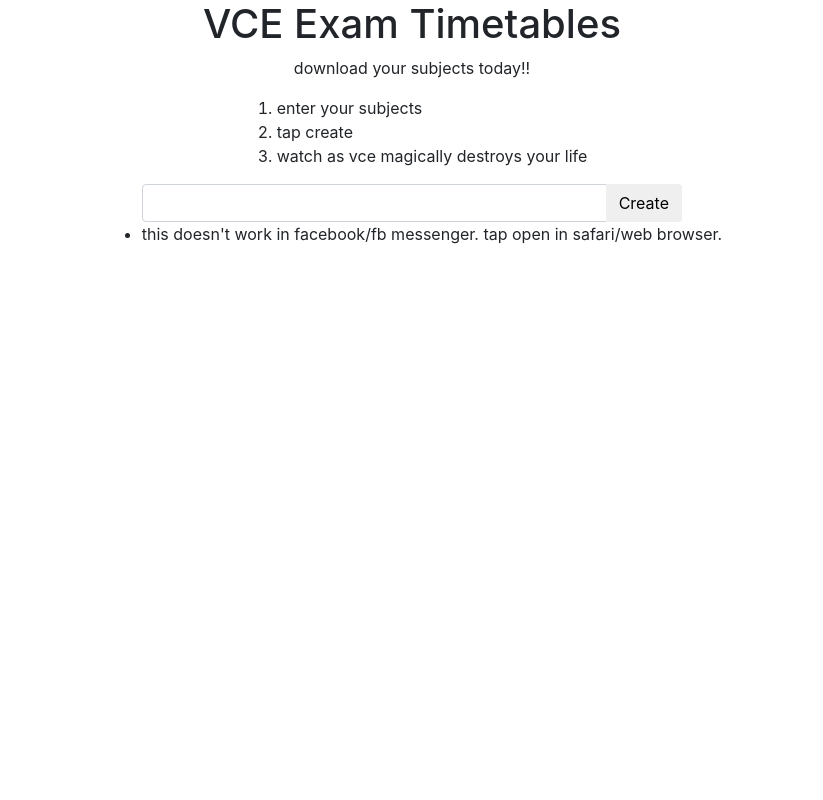
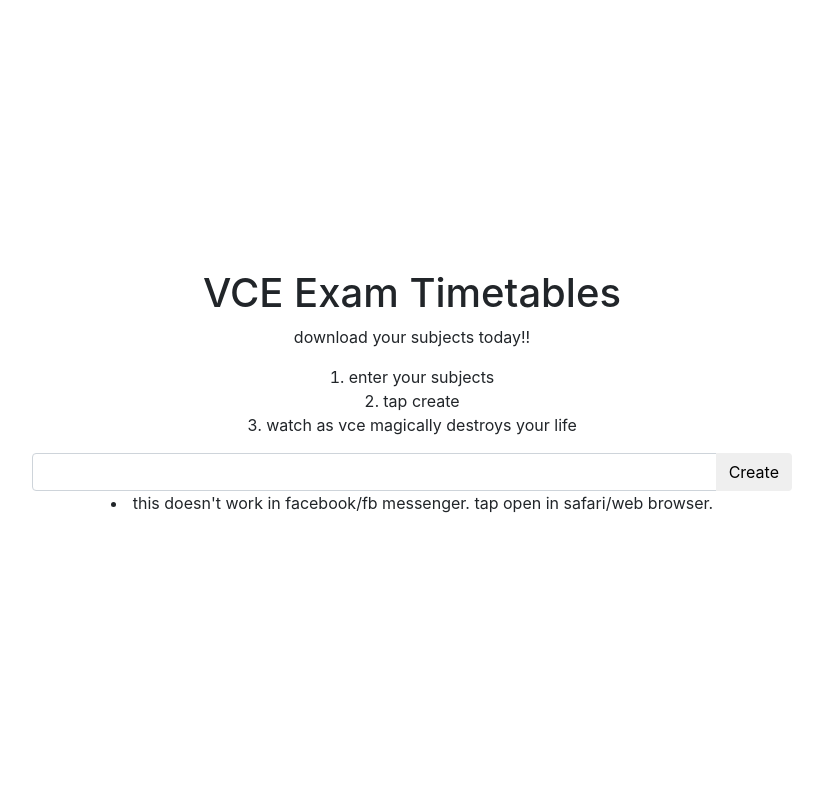
Before and after one commit to epetousis/vce-exam-timetables, a Flask app: page / in a window 1280 px wide. Shown: the whole page, without its empty margins (228-1051 px from the left). Run offline with Flask 2, Linux system fonts and the light colour scheme; some libraries are stand-ins or nearby versions.

Commit message:
Centre aligned page

```diff
--- a/templates/index.html
+++ b/templates/index.html
@@ -23,26 +23,37 @@
         .select2-search__field {
             width: 100% !important;
         }
+
+        .unsucky-list {
+            list-style-position: inside; padding-left: 0px;
+        }
+
+        /* This fixes some weird flexbox bug. Don't ask. */
+        .input-group {
+            display: -webkit-box !important;
+        }
     </style>
 </head>
 
 <body>
-    <div class="container h-100">
+    <div class="container" style="height: 100vh;">
         <div class="row h-100 justify-content-center align-items-center">
+            <div class="col-8 align-self-center text-center align-items-center">
+                <div class="row h-100 justify-content-center">
                     <h1>VCE Exam Timetables</h1>
                 </div>
-        <div class="row h-100 justify-content-center align-items-center">
+                <div class="row h-100 justify-content-center">
                     <p>download your subjects today!!</p>
                 </div>
-        <div class="row h-100 justify-content-center align-items-center">
-            <ol>
+                <div class="row h-100 justify-content-center">
+                    <ol class="unsucky-list">
                         <li>enter your subjects</li>
                         <li>tap create</li>
                         <li>watch as vce magically destroys your life</li>
                     </ol>
                 </div>
-        <div class="row h-100 justify-content-center align-items-center">
-            <div class="input-group col-8 col-lg-6">
+                <div class="row h-100 justify-content-center">
+                    <div class="input-group">
                         <select class="form-control subject-selection" name="states[]" multiple="multiple">
                             {% for exam, value in exams.items() %}
                             <option value="{{ value }}">{{ exam }}</option>
@@ -53,10 +64,12 @@
                         </div>
                     </div>
                 </div>
-        <div class="row h-100 justify-content-center align-items-center">
-            <ul>
+                <div class="row h-100 justify-content-center">
+                    <ul class="unsucky-list">
                         <li>this doesn't work in facebook/fb messenger. tap open in safari/web browser.</li>
                     </ul>
+                </div>
+            </div>
         </div>
     </div>
     <!-- Optional JavaScript -->
```
Lines whose indentation alone changed are shown as unchanged.
